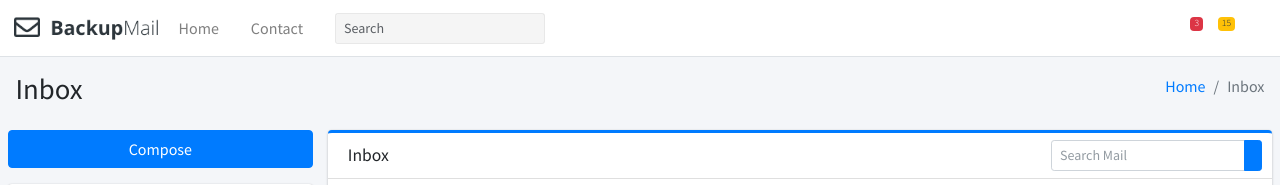
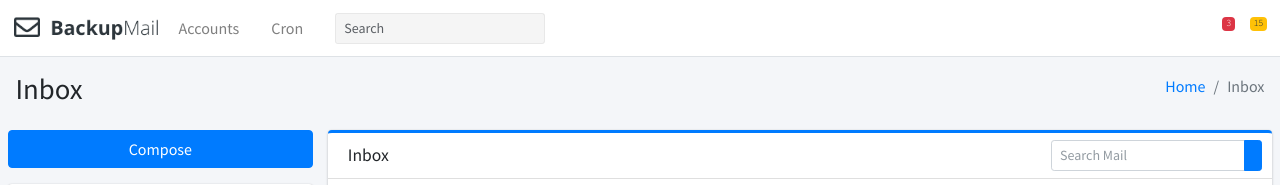
Before and after one commit to Iguannaweb/backupmail, a PHP site: page / in a window 1280 px wide. Shown: the top 185 px of the page. Run offline with PHP 8.4, Linux system fonts and the light colour scheme; some libraries are stand-ins or nearby versions.

Commit message:
Header minor changes. Removed right sidebar.

```diff
--- a/index.php
+++ b/index.php
@@ -11,6 +11,8 @@ scratch. This page gets rid of all links and provides the needed markup only.
 
   <title>BackupMail by IguannaWeb</title>
 
+  <!-- favicon -->
+  <link rel="shortcut icon" type="image/png" href="igw_template/assets/img/favicon.png"/>
   <!-- Font Awesome Icons -->
   <link rel="stylesheet" href="vendor/almasaeed2010/adminlte/plugins/fontawesome-free/css/all.min.css">
   <!-- Theme style -->
@@ -31,10 +33,10 @@ scratch. This page gets rid of all links and provides the needed markup only.
         <a class="nav-link-logo" data-widget="pushmenu" href="#" role="button"><img src="igw_template/assets/img/backupmail.png" alt="backupmail" height="40" ></a>
       </li>
       <li class="nav-item d-none d-sm-inline-block">
-        <a href="index3.html" class="nav-link">Home</a>
+        <a href="index3.html" class="nav-link"><i class="fa fa-envelope"></i> Accounts</a>
       </li>
       <li class="nav-item d-none d-sm-inline-block">
-        <a href="#" class="nav-link">Contact</a>
+        <a href="#" class="nav-link"><i class="fas fa-tasks"></i> Cron</a>
       </li>
     </ul>
 
@@ -55,7 +57,7 @@ scratch. This page gets rid of all links and provides the needed markup only.
       <!-- Messages Dropdown Menu -->
       <li class="nav-item dropdown">
         <a class="nav-link" data-toggle="dropdown" href="#">
-          <i class="far fa-comments"></i>
+          <i class="far fa-envelope"></i>
           <span class="badge badge-danger navbar-badge">3</span>
         </a>
         <div class="dropdown-menu dropdown-menu-lg dropdown-menu-right">
@@ -113,7 +115,7 @@ scratch. This page gets rid of all links and provides the needed markup only.
       <!-- Notifications Dropdown Menu -->
       <li class="nav-item dropdown">
         <a class="nav-link" data-toggle="dropdown" href="#">
-          <i class="far fa-bell"></i>
+          <i class="fas fa-cogs"></i>
           <span class="badge badge-warning navbar-badge">15</span>
         </a>
         <div class="dropdown-menu dropdown-menu-lg dropdown-menu-right">
@@ -137,10 +139,7 @@ scratch. This page gets rid of all links and provides the needed markup only.
           <a href="#" class="dropdown-item dropdown-footer">See All Notifications</a>
         </div>
       </li>
-      <li class="nav-item">
-        <a class="nav-link" data-widget="control-sidebar" data-slide="true" href="#" role="button"><i
-            class="fas fa-th-large"></i></a>
-      </li>
+
     </ul>
   </nav>
   <!-- /.navbar -->
@@ -609,15 +608,7 @@ scratch. This page gets rid of all links and provides the needed markup only.
   </div>
   <!-- /.content-wrapper -->
 
-  <!-- Control Sidebar -->
-  <aside class="control-sidebar control-sidebar-dark">
-    <!-- Control sidebar content goes here -->
-    <div class="p-3">
-      <h5>Title</h5>
-      <p>Sidebar content</p>
-    </div>
-  </aside>
-  <!-- /.control-sidebar -->
+
 
   <!-- Main Footer -->
   <footer class="main-footer">
```
Also changed, not shown: igw_template/assets/img/favicon.png (added).
